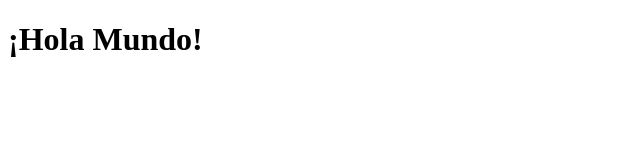
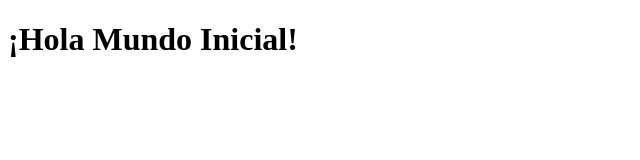
Before and after one commit to calidadsoftwarecotecnova/proyecto, a plain HTML site: page index.html in a window 1280 px wide. Shown: the whole page, without its empty margins (0-640 px from the left). Drawn offline with Linux system fonts and the light colour scheme.

Commit message:
Update index.html

```diff
--- a/index.html
+++ b/index.html
@@ -6,6 +6,6 @@
     <title>¡Hola Mundo!</title>
 </head>
 <body>
-    <h1>¡Hola Mundo!</h1>
+    <h1>¡Hola Mundo Inicial!</h1>
 </body>
 </html>
```
